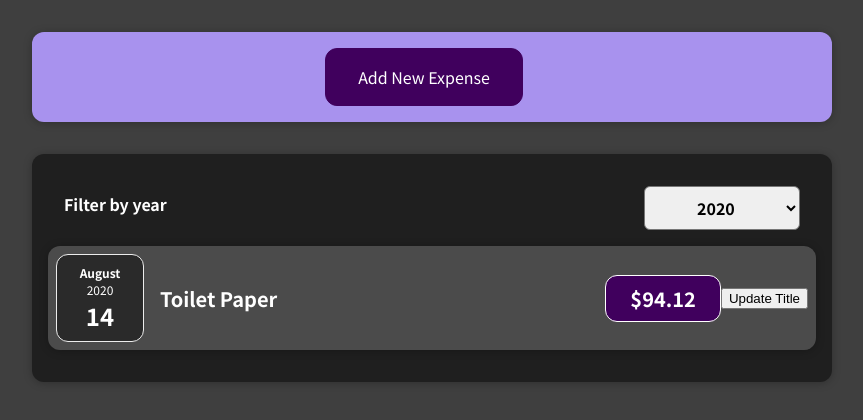
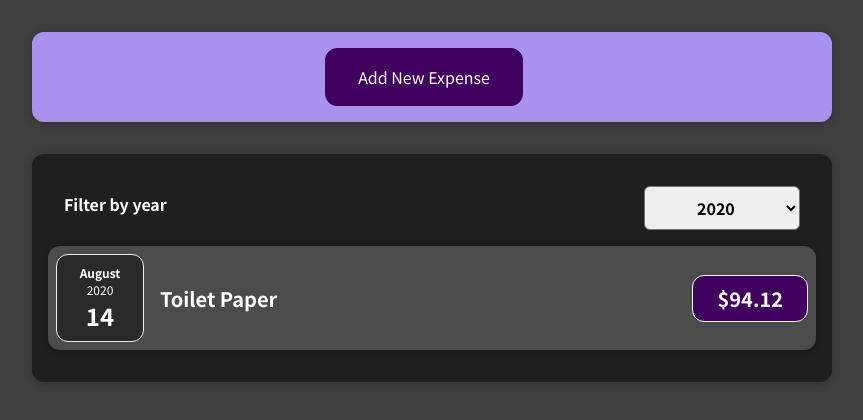
Before and after one commit to maxlestage/React---The-Complete-Guide--incl-Hooks--React-Router--Redux-, a React (Create React App) app: page / in a window 1280 px wide. Shown: the top 420 px of the page, without its empty margins (208-1071 px from the left). Built offline with nearby package versions, Linux system fonts and the light colour scheme.

Commit message:
Action de changement de titre commenté.

```diff
--- a/src/components/Expenses/ExpenseItems.jsx
+++ b/src/components/Expenses/ExpenseItems.jsx
@@ -1,19 +1,19 @@
-import React, { useState } from "react";
+import React from "react";
 
 import "./ExpenseItems.css";
 import ExpenseDate from "./ExpenseDate";
 import Card from "../UI/Card";
 
 function ExpendItems(props) {
-  const [title, setTitle] = useState(props.title);
-  console.log("ExpenseItem evaluated by React");
-  // let title = props.title;
+  // const [title, setTitle] = useState(props.title);
+  // console.log("ExpenseItem evaluated by React");
+  // // let title = props.title;
 
-  const handlerClicker = () => {
-    // title = "Update!";
-    setTitle("Test title");
-    console.log(title);
-  };
+  // const handlerClicker = () => {
+  //   // title = "Update!";
+  //   setTitle("Test title");
+  //   console.log(title);
+  // };
 
   return (
     <li>
@@ -23,7 +23,7 @@ function ExpendItems(props) {
           <h2>{props.title}</h2>
           <div className="expense-item__price">${props.amount}</div>
         </div>
-        <button onClick={handlerClicker}>Update Title</button>
+        {/* <button onClick={handlerClicker}>Update Title</button> */}
       </Card>
     </li>
   );
```
